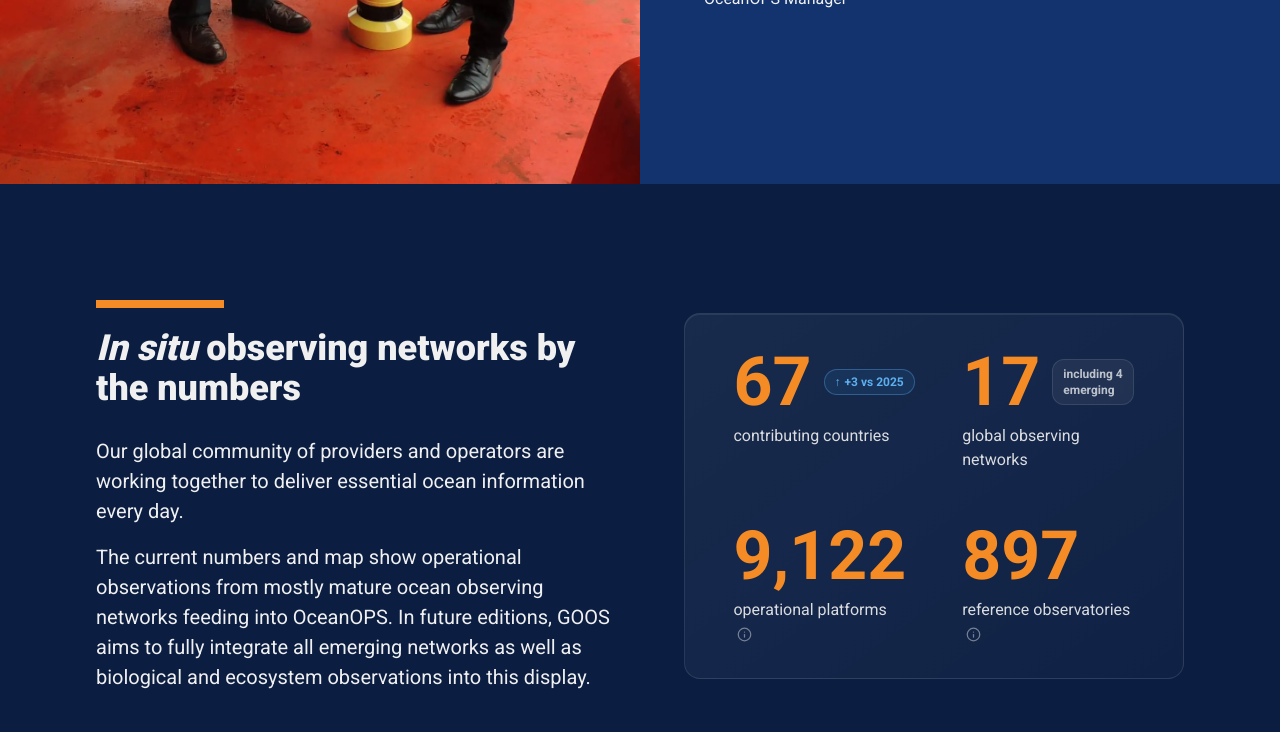
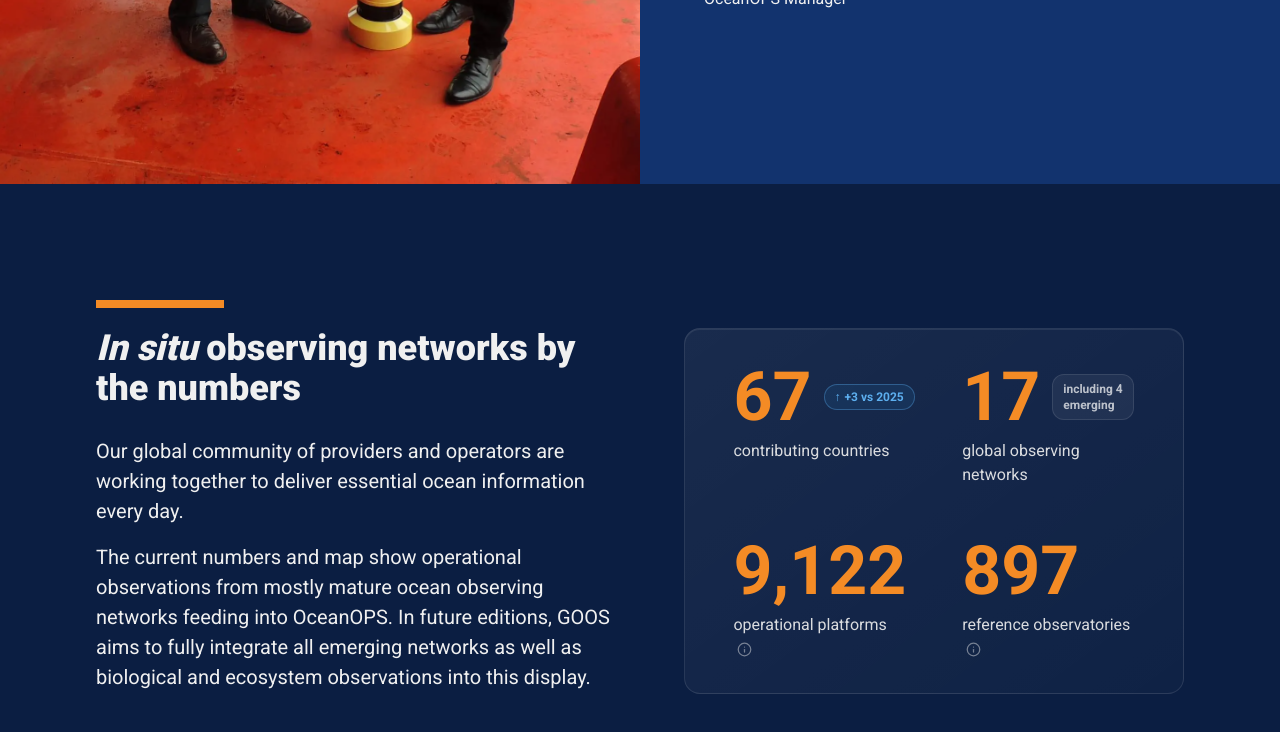
Before and after one commit to OceanOPS/oceanops-report-card, a React (Vite) app: page /#home in a window 1280 px wide. Shown: the part 5112-5844 px from the top of the page. Built offline with nearby package versions, Linux system fonts and the light colour scheme; a web font is replaced by a local one.

Commit message:
aligne wih text

```diff
--- a/src/components/InsightPanel.tsx
+++ b/src/components/InsightPanel.tsx
@@ -584,7 +584,7 @@ export default function InsightPanel({
         <div className="h-4 sm:h-6 md:h-8 w-5 opacity-75"></div>
 
         {useTextStatsGrid ? (
-          <div className="grid grid-cols-1 gap-y-8 md:gap-y-10 lg:grid-cols-[minmax(0,1.05fr)_minmax(0,1fr)] lg:items-center lg:gap-x-12 xl:gap-x-16 2xl:gap-x-24">
+          <div className="grid grid-cols-1 gap-y-8 md:gap-y-10 lg:grid-cols-[minmax(0,1.05fr)_minmax(0,1fr)] lg:items-start lg:gap-x-12 xl:gap-x-16 2xl:gap-x-24">
             <div className="flex flex-col gap-6 sm:gap-7 lg:col-start-1 lg:row-start-1">
               {titleBlock}
               <div
@@ -593,7 +593,8 @@ export default function InsightPanel({
                 {leftContent}
               </div>
             </div>
-            <div className="lg:col-start-2 lg:row-start-1 flex w-full min-w-0 items-center justify-center lg:justify-end">
+            {/* Offset = orange rule (h-2) + gap before title (gap-4 / sm:gap-5) */}
+            <div className="lg:col-start-2 lg:row-start-1 flex w-full min-w-0 justify-center lg:justify-end lg:pt-7 lg:self-start">
               <div className="w-full max-w-[34rem] rounded-2xl border border-white/10 bg-gradient-to-br from-white/[0.06] to-white/[0.02] px-8 py-6 sm:px-10 sm:py-8 lg:px-12 shadow-[inset_0_1px_0_rgba(255,255,255,0.08)]">
                 {statsGridContent}
               </div>
```
